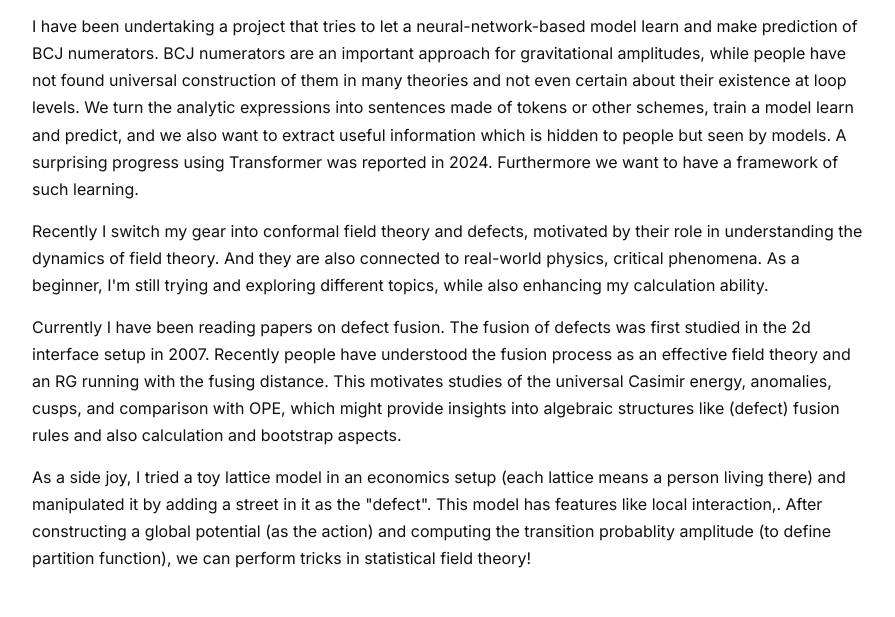
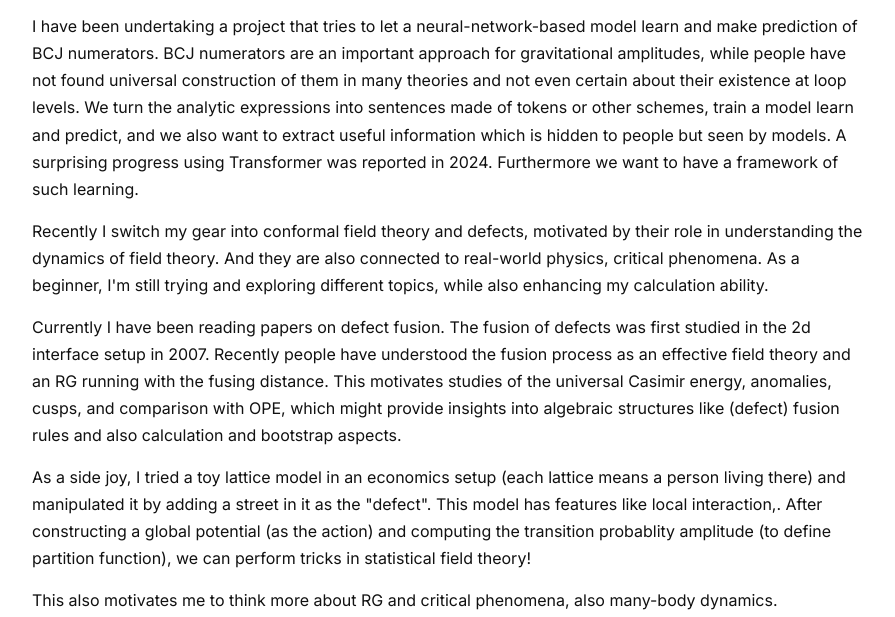
Before and after one commit to B0b-Peng/B0b-Peng.github.io, a plain HTML site: page research.html in a window 1280 px wide. Shown: the part 183-800 px from the top of the page, without its empty margins (192-1087 px from the left). Drawn offline with Linux system fonts and the light colour scheme.

Commit message:
Update research.html

```diff
--- a/research.html
+++ b/research.html
@@ -31,6 +31,7 @@
     <p> Recently I switch my gear into conformal field theory and defects, motivated by their role in understanding the dynamics of field theory. And they are also connected to real-world physics, critical phenomena. As a beginner, I'm still trying and exploring different topics, while also enhancing my calculation ability.</p>
     <p> Currently I have been reading papers on defect fusion. The fusion of defects was first studied in the 2d interface setup in 2007. Recently people have understood the fusion process as an effective field theory and an RG running with the fusing distance. This motivates studies of the universal Casimir energy, anomalies, cusps, and comparison with OPE, which might provide insights into algebraic structures like (defect) fusion rules and also calculation and bootstrap aspects.</p>
     <p> As a side joy, I tried a toy lattice model in an economics setup (each lattice means a person living there) and manipulated it by adding a street in it as the "defect". This model has features like local interaction,. After constructing a global potential (as the action) and computing the transition probablity amplitude (to define partition function), we can perform tricks in statistical field theory! </p>
+    <p> This also motivates me to think more about RG and critical phenomena, also many-body dynamics.</p>
   </main>
 
   <footer class="footer">
```
